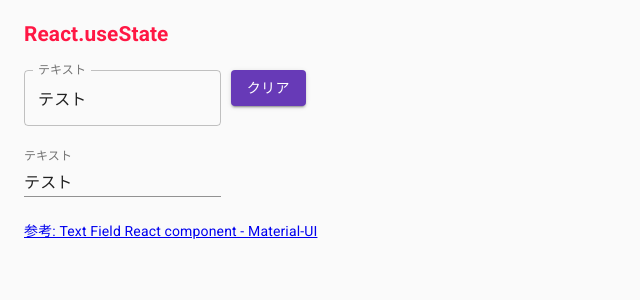
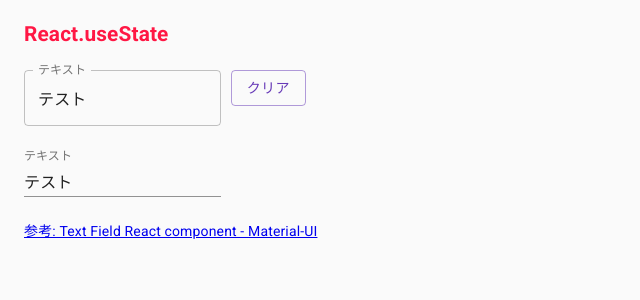
Before and after one commit to jey3dayo/nextjs-hands-on-2021, a Next.js app: page /example6 in a window 1280 px wide. Shown: the top 300 px of the page, without its empty margins (0-640 px from the left). Built offline with nearby package versions, Linux system fonts and the light colour scheme.

Commit message:
CustomButton拡張

```diff
--- a/components/uiParts/CustomButton.js
+++ b/components/uiParts/CustomButton.js
@@ -1,14 +1,14 @@
 import React from 'react';
 import Button from '@material-ui/core/Button';
 
-export const CustomButton = ({ children, onClick = null }) => (
-  <Button variant="contained" color="primary" onClick={onClick}>
+export const CustomButton = ({ children, onClick = null, ...props }) => (
+  <Button variant="contained" color="primary" onClick={onClick} {...props}>
     {children}
   </Button>
 );
 
-export const CustomButtonSecondary = ({ children, onClick = null }) => (
-  <Button variant="contained" color="secondary" onClick={onClick}>
+export const CustomButtonSecondary = ({ children, onClick = null, ...props }) => (
+  <Button variant="contained" color="secondary" onClick={onClick} {...props}>
     {children}
   </Button>
 );
--- a/pages/example6.js
+++ b/pages/example6.js
@@ -47,7 +47,7 @@ const Example = () => {
           <TextField id="outlined-basic" label="テキスト" variant="outlined" value={value} onChange={handleChange} />
 
           <Box component="span" sx={{ padding: '10px' }}>
-            <CustomButton onClick={onClick}>クリア</CustomButton>
+            <CustomButton onClick={onClick} variant="outlined">クリア</CustomButton>
           </Box>
 
           <Box
```
